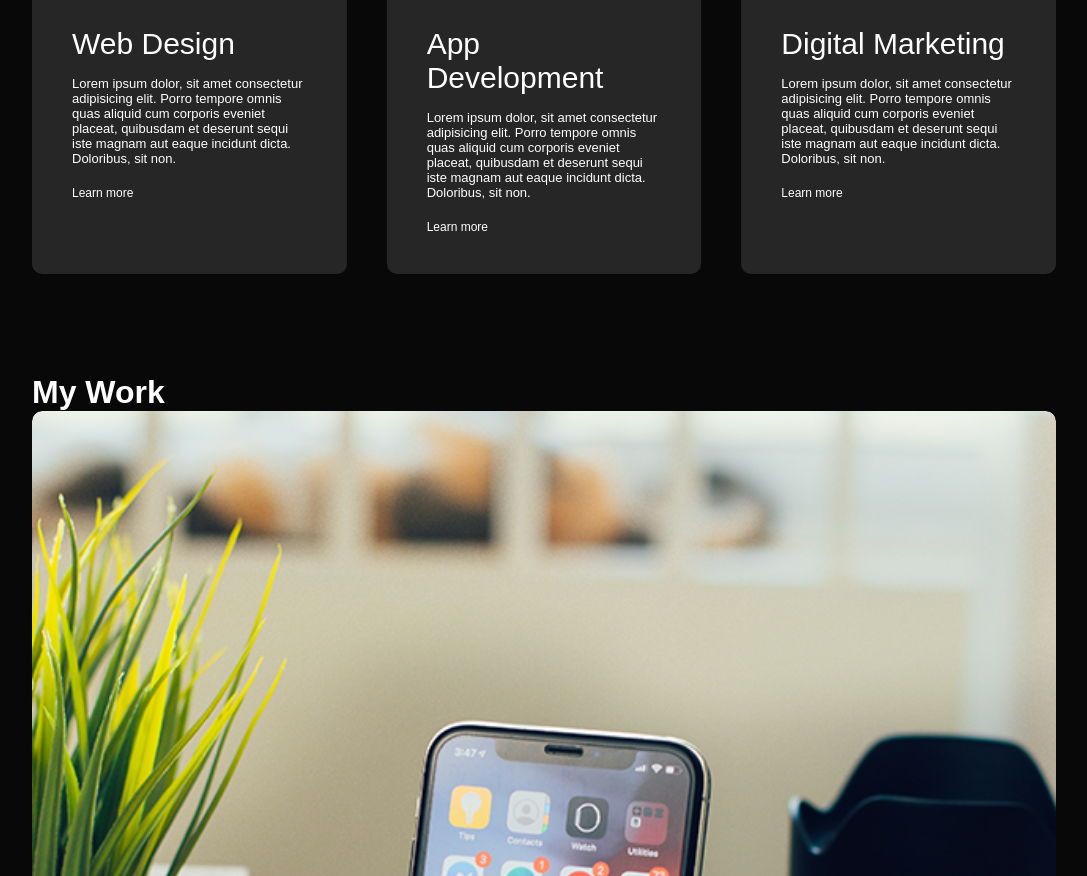
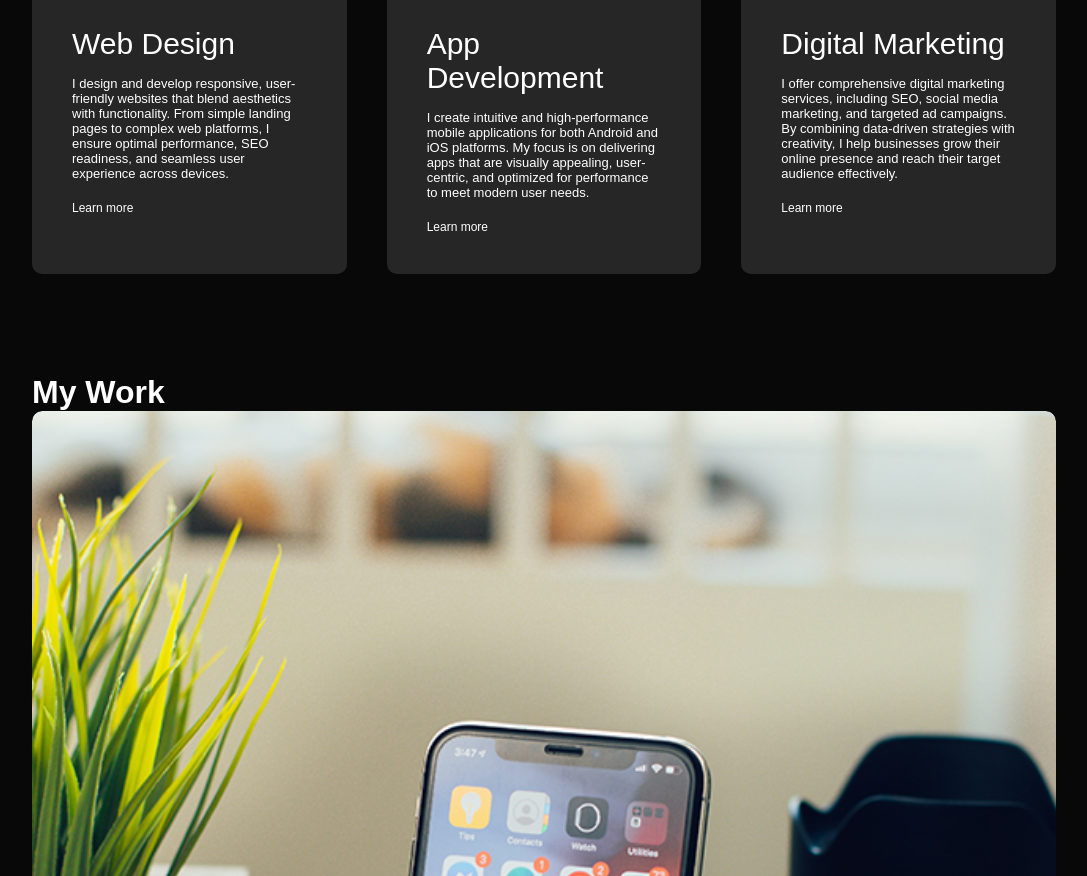
Before and after one commit to saadpathan/Portfolio-Website, a plain HTML site: page index.html in a window 1280 px wide. Shown: the part 1612-2488 px from the top of the page, without its empty margins (96-1183 px from the left). Drawn offline with Linux system fonts and the light colour scheme.

Commit message:
writting description for each service

```diff
--- a/index.html
+++ b/index.html
@@ -88,25 +88,19 @@
                 <div>
                     <i class="fa-solid fa-code"></i>
                     <h2>Web Design</h2>
-                    <p>Lorem ipsum dolor, sit amet consectetur adipisicing elit. Porro tempore omnis quas aliquid cum
-                        corporis eveniet placeat, quibusdam et deserunt sequi iste magnam aut eaque incidunt dicta.
-                        Doloribus, sit non.</p>
+                    <p>I design and develop responsive, user-friendly websites that blend aesthetics with functionality. From simple landing pages to complex web platforms, I ensure optimal performance, SEO readiness, and seamless user experience across devices.</p>
                         <a href="#">Learn more</a>
                 </div>
                 <div>
                     <i class="fa-brands fa-android"></i>
                     <h2>App Development</h2>
-                    <p>Lorem ipsum dolor, sit amet consectetur adipisicing elit. Porro tempore omnis quas aliquid cum
-                        corporis eveniet placeat, quibusdam et deserunt sequi iste magnam aut eaque incidunt dicta.
-                        Doloribus, sit non.</p>
+                    <p>I create intuitive and high-performance mobile applications for both Android and iOS platforms. My focus is on delivering apps that are visually appealing, user-centric, and optimized for performance to meet modern user needs.</p>
                         <a href="#">Learn more</a>
                 </div>
                 <div>
                     <i class="fa-solid fa-chart-simple"></i>
                     <h2>Digital Marketing</h2>
-                    <p>Lorem ipsum dolor, sit amet consectetur adipisicing elit. Porro tempore omnis quas aliquid cum
-                        corporis eveniet placeat, quibusdam et deserunt sequi iste magnam aut eaque incidunt dicta.
-                        Doloribus, sit non.</p>
+                    <p>I offer comprehensive digital marketing services, including SEO, social media marketing, and targeted ad campaigns. By combining data-driven strategies with creativity, I help businesses grow their online presence and reach their target audience effectively.</p>
                         <a href="#">Learn more</a>
                 </div>
             </div>
```
